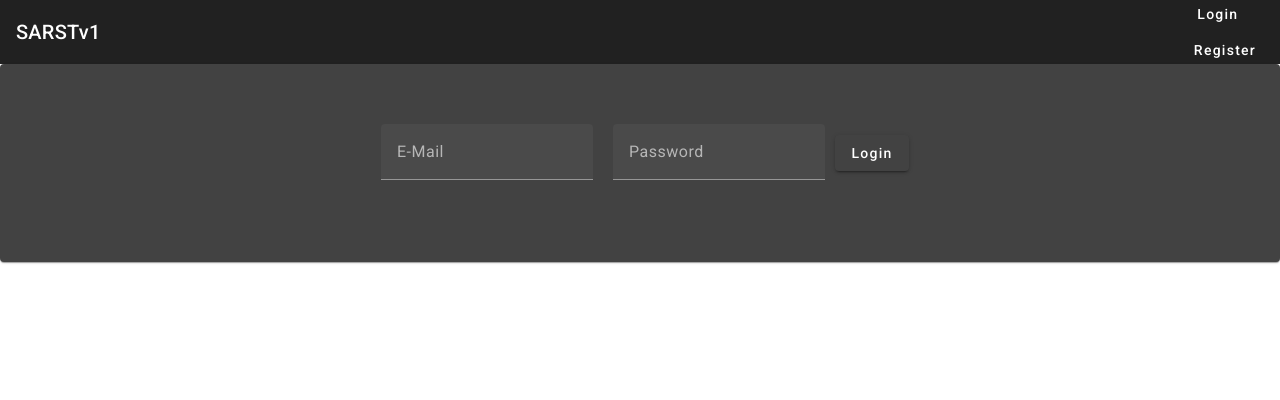
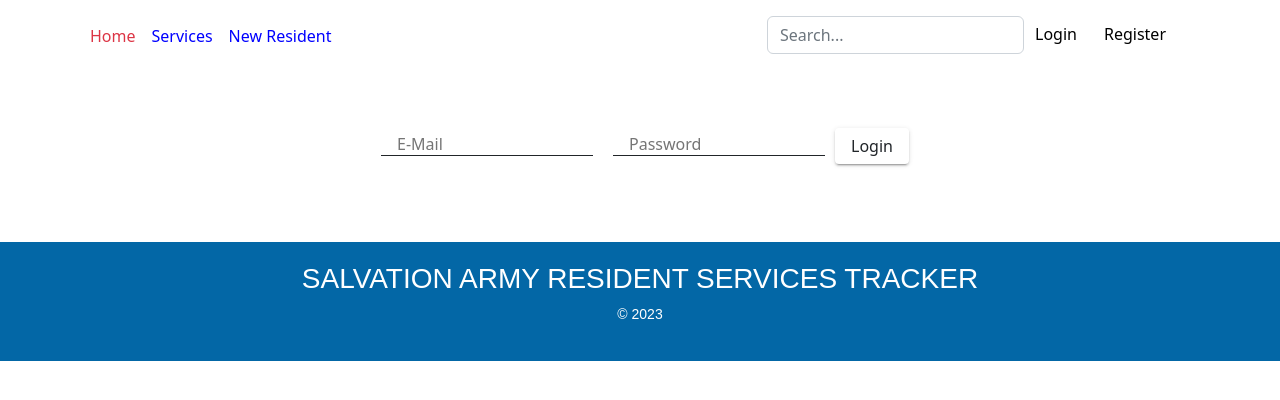
Before and after one commit to ArmyOfThree-CapstoneProject2023/SARSTv1, an Angular app: page / in a window 1280 px wide. Shown: the top 400 px of the page. Built offline with nearby package versions, Linux system fonts and the light colour scheme.

Commit message:
header and footer

```diff
--- a/angular.json
+++ b/angular.json
@@ -25,8 +25,8 @@
               "src/assets"
             ],
             "styles": [
-              "@angular/material/prebuilt-themes/pink-bluegrey.css",
-              "src/styles.css"
+              "src/styles.css",
+              "./node_modules/bootstrap/dist/css/bootstrap.min.css"
             ],
             "scripts": []
           },
@@ -88,13 +88,16 @@
               "src/assets"
             ],
             "styles": [
-              "@angular/material/prebuilt-themes/pink-bluegrey.css",
-              "src/styles.css"
+              "src/styles.css",
+              "./node_modules/bootstrap/dist/css/bootstrap.min.css"
             ],
             "scripts": []
           }
         }
       }
     }
+  },
+  "cli": {
+    "analytics": "d72ab5c6-60dc-4771-81dd-90719895be2a"
   }
 }
--- a/package.json
+++ b/package.json
@@ -23,6 +23,7 @@
     "@angular/router": "^15.2.0",
     "bcrypt": "^5.1.0",
     "body-parser": "^1.20.2",
+    "bootstrap": "^5.2.3",
     "cors": "^2.8.5",
     "express": "^4.18.2",
     "jsonwebtoken": "^9.0.0",
@@ -33,7 +34,7 @@
     "zone.js": "~0.12.0"
   },
   "devDependencies": {
-    "@angular-devkit/build-angular": "^15.2.5",
+    "@angular-devkit/build-angular": "^15.2.8",
     "@angular/cli": "~15.2.5",
     "@angular/compiler-cli": "^15.2.0",
     "@types/jasmine": "~4.3.0",
--- a/src/app/app.component.html
+++ b/src/app/app.component.html
@@ -2,3 +2,4 @@
 <main>
   <router-outlet></router-outlet>
 </main>
+<app-footer></app-footer>
--- a/src/app/app.module.ts
+++ b/src/app/app.module.ts
@@ -21,10 +21,11 @@
 import { LoginComponent } from './components/login/login.component';
 import { SignupComponent } from './components/signup/signup.component';
 import { AppComponent } from './app.component';
+import { FooterComponent } from './components/footer/footer.component';
 
 @NgModule({
   declarations: [
-    AppComponent, HeaderComponent, LoginComponent, SignupComponent
+    AppComponent, HeaderComponent, LoginComponent, SignupComponent, FooterComponent
   ],
   imports: [
     BrowserModule,
--- /dev/null
+++ b/src/app/components/footer/footer.component.css
@@ -0,0 +1,12 @@
+footer {
+  margin: 2px auto 0 auto;
+  text-align: center;
+  color: white;
+  background-color: #0367A6;
+  font-family: 'Aboreto', cursive;
+  font-family: 'Montserrat Subrayada', sans-serif;
+  font-family: 'Overpass', sans-serif;
+  font-family: 'Ubuntu', sans-serif;
+  padding: 20px;
+
+}
--- /dev/null
+++ b/src/app/components/footer/footer.component.html
@@ -0,0 +1,6 @@
+<footer class="footer">
+  <div class="col-12 col-md">
+    <h3>SALVATION ARMY RESIDENT SERVICES TRACKER</h3>
+    <small class="d-block mb-3 text-white">© 2023</small>
+  </div>
+</footer>
--- a/src/app/components/header/header.component.css
+++ b/src/app/components/header/header.component.css
@@ -6,7 +6,7 @@
 
 a {
   text-decoration: none;
-  color: white;
+  color: blue;
 }
 
 .spacer {
--- a/src/app/components/header/header.component.html
+++ b/src/app/components/header/header.component.html
@@ -1,14 +1,23 @@
-<mat-toolbar>
-  <span>
-    <a routerLink="/">SARSTv1</a>
-  </span>
-  <span class="spacer"></span>
-  <ul>
-    <li>
-      <a mat-button routerLink="/" routerLinkActive="mat-accent">Login</a>
-    </li>
-    <li>
-      <a mat-button routerLink="/register" routerLinkActive="mat-accent">Register</a>
-    </li>
-  </ul>
-</mat-toolbar>
+<header class="p-3 text-black">
+  <div class="container">
+    <div class="d-flex flex-wrap  justify-content-lg-start">
+
+
+      <ul class="nav col-12 col-lg-auto me-lg-auto mb-2 justify-content-center mb-md-0">
+        <li><a href="#" class="nav-link px-2 text-danger">Home</a></li>
+        <li><a routerLink="/setupService" class="nav-link px-2 ">Services</a></li>
+        <li><a routerLink="/newResident" class="nav-link px-2 ">New Resident</a></li>
+
+      </ul>
+
+      <form class="col-md-auto">
+        <input type="search" class="form-control form-control-dark" placeholder="Search..." aria-label="Search">
+      </form>
+
+      <div class="text-end col-12 col-lg-auto mb-2 mb-lg-0 me-lg-3">
+        <button mat-button class="btn btn-outline-danger me-2" routerLink="/" routerLinkActive="mat-accent">Login</button>
+        <button mat-button class="btn btn-outline-danger me-2" routerLink="/register" routerLinkActive="mat-accent">Register</button>
+      </div>
+    </div>
+  </div>
+</header>
```
Also changed, not shown: src/app/components/footer/footer.component.ts (added, +10 -0 lines), 2 other files (tests, documents, lock files or other folders).
